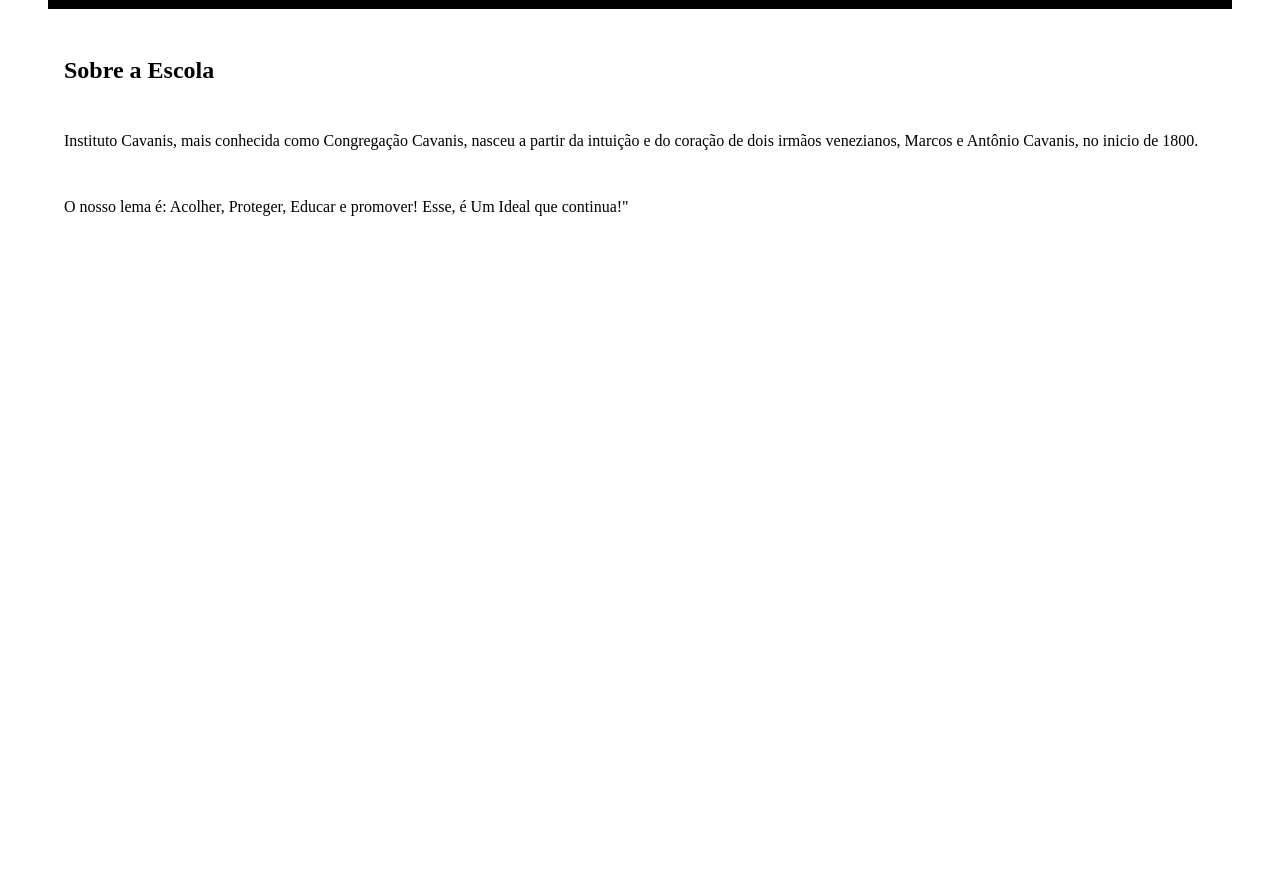
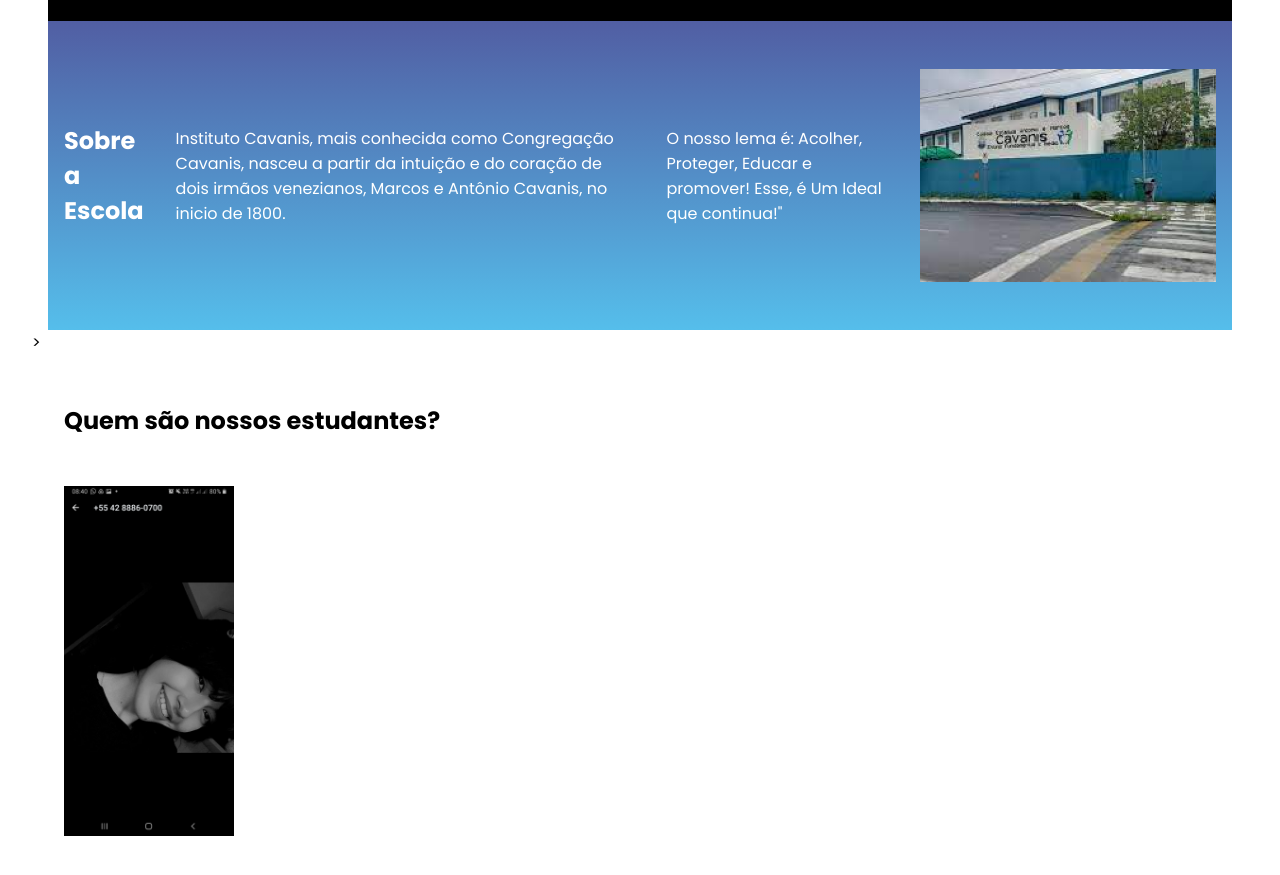
Before and after one commit to 08111611/MaduCa, a plain HTML site: page index.html in a window 1280 px wide. Shown: the part 273-1148 px from the top of the page. Before the commit the page ends 800 px from the top, so only its background shows below. Drawn offline with Linux system fonts and the light colour scheme.

Commit message:
Add files via upload

```diff
--- a/index.html
+++ b/index.html
@@ -6,6 +6,9 @@
     <meta name="viewport" content="width=device-whidth, initial-scale=1.0">
     <title>Document</title>
     <link rel="stylesheet" href="style.css">
+    <link rel="preconnect" href="https://fonts.googleapis.com">
+<link rel="preconnect" href="https://fonts.gstatic.com" crossorigin>
+<link href="https://fonts.googleapis.com/css2?family=Poppins:wght@400;700&display=swap" rel="stylesheet">
 </head>
 <body>
    <header class="cabecalho">
@@ -22,6 +25,12 @@
     <p class="escola-texto-dois">O nosso lema é:
     Acolher, Proteger, Educar e promover!
     Esse, é Um Ideal que continua!"</p>
-</section>
+    <img class= "escola-imagem" src="./img/Marcelo 1.png" alt = "Colégio Cavanis">
+    </section>
 </body>
 </html>
+</section>>
+<section class="estudante">
+<h2 class="estudante-titulo">Quem são nossos estudantes?</h2>
+<img class="estudante-imagem" src="./img/aluna1.jpg" alt="foto da estudante Natalia">
+</section>
--- a/style.css
+++ b/style.css
@@ -11,8 +11,31 @@ padding: 24px 0;
 font-size: 18px;}
 
 .cabecalho-imagem {
-    width: 10%;}
+    width: 28%;}
 
 .cabecalho-lista-item{
 display: inline-block;
 }
+
+.escola-imagem {
+    width:25%;
+}
+
+.escola {
+    background-image: linear-gradient(#515EA3,#55BEEB);
+    color: white;
+    display:flex;
+    justify-content: center;
+    align-items: center;
+}
+
+.escola-conteudo{
+    width: 35%;
+}
+
+body{
+    font-family:'Poppins', sans-serif;
+}
+.estudante-imagem{
+    width: 170px
+}
```
Also changed, not shown: img/Marcelo 1.png (added), img/aluna1.jpg (added), img/aluno2.jpg (added), img/aluno3.jpg (added), img/aluno4.jpg (added).
